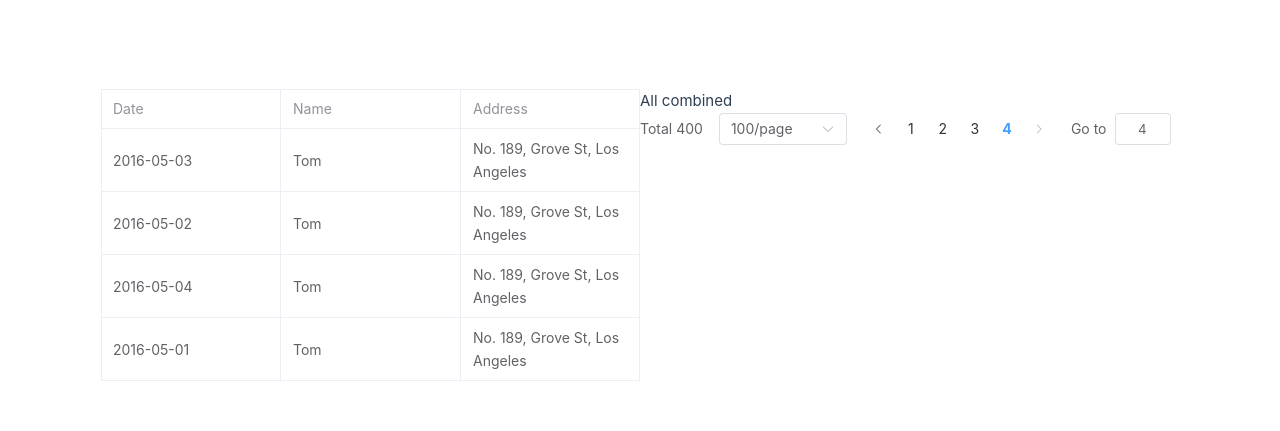
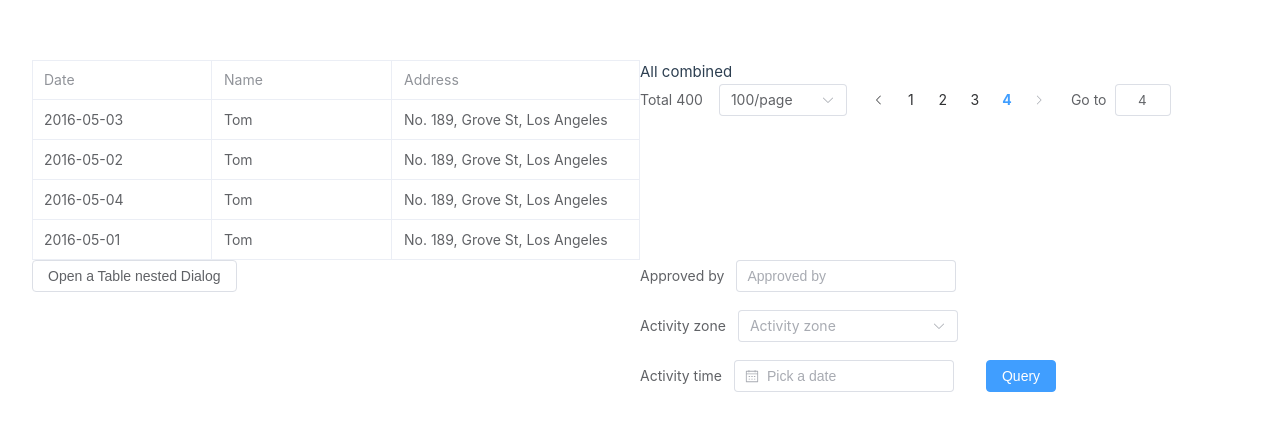
Before and after one commit to yicheng74/frontend-study, a Vue app in the folder vue/vue-project01/: page / in a window 1280 px wide. Shown: the part 165-596 px from the top of the page. Built offline with nearby package versions, Linux system fonts and the light colour scheme.

Commit message:
林臭屁的弟的提交Day63

```diff
--- a/vue/vue-project01/src/views/ElementDemo.vue
+++ b/vue/vue-project01/src/views/ElementDemo.vue
@@ -36,6 +36,19 @@
   const handleCurrentChange = (val) => {
     console.log(`current page: ${val}`)
   }
+
+
+  const dialogTableVisible = ref(false)
+
+  const formInline = ref({
+  user: '',
+  region: '',
+  date: '',
+})
+
+const onSubmit = () => {
+  console.log('submit!')
+}
 </script>
 
 
@@ -80,7 +93,58 @@
       @current-change="handleCurrentChange"
     />
   </div>
+
+  <div class="flex flex-wrap gap-1">
+    <el-button class="!ml-0" plain @click="dialogTableVisible = true">
+      Open a Table nested Dialog
+    </el-button>
+
+    <el-dialog v-model="dialogTableVisible" title="Shipping address" width="800">
+      <el-table :data="tableData">
+        <el-table-column property="date" label="Date" width="150" />
+        <el-table-column property="name" label="Name" width="200" />
+        <el-table-column property="address" label="Address" />
+        <el-table-column prop="address" label="Address" />
+      </el-table>
+    </el-dialog>
+  </div>
+
+  <div class="choupi">
+    <el-form :inline="true" :model="formInline" class="demo-form-inline">
+    <el-form-item label="Approved by">
+      <el-input v-model="formInline.user" placeholder="Approved by" clearable />
+    </el-form-item>
+    <el-form-item label="Activity zone">
+      <el-select
+        v-model="formInline.region"
+        placeholder="Activity zone"
+        clearable
+      >
+        <el-option label="Zone one" value="shanghai" />
+        <el-option label="Zone two" value="beijing" />
+      </el-select>
+    </el-form-item>
+    <el-form-item label="Activity time">
+      <el-date-picker
+        v-model="formInline.date"
+        type="date"
+        placeholder="Pick a date"
+        clearable
+      />
+    </el-form-item>
+    <el-form-item>
+      <el-button type="primary" @click="onSubmit">Query</el-button>
+    </el-form-item>
+  </el-form>
+  </div>
 </template>
 <style scoped>
+  .demo-form-inline .el-input {
+    --el-input-width: 220px;
+  }
+
+  .demo-form-inline .el-select {
+    --el-select-width: 220px;
+  }
 
 </style>
```
